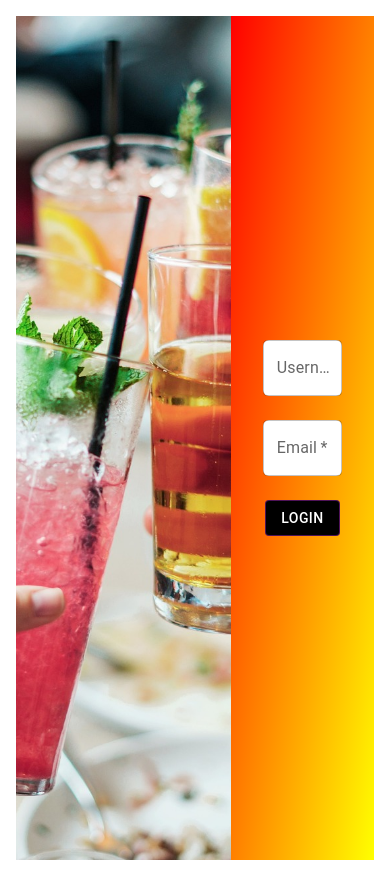
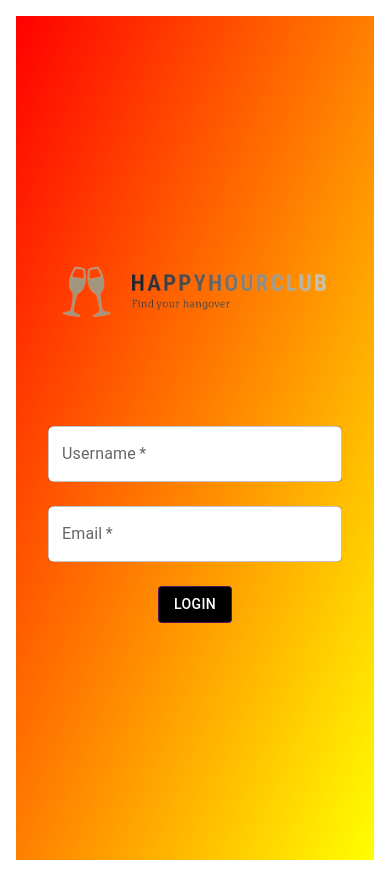
Before and after one commit to LionAB/HappyHourClub, a React (Vite) app: page /login in a window 390 px wide. Built offline with nearby package versions, Linux system fonts and the light colour scheme.

Commit message:
added logo and responsives rules for cellphones

```diff
--- a/src/views/LoginPage/LoginPage.css
+++ b/src/views/LoginPage/LoginPage.css
@@ -2,6 +2,7 @@
     display: flex;
     justify-content: stretch;
     height: 100vh;
+    flex-wrap: wrap;
 }
 
 .login-image{
@@ -26,6 +27,12 @@ form {
     align-items: center;
 }
 
+.logo-login {
+    width: 100%;
+    max-width: 300px;
+    margin-bottom: 6rem;
+}
+
 /* .MuiInputBase-input  {
     background: white;
 
@@ -35,3 +42,15 @@ form {
     background: white;
     border-radius: 6px
   }
+
+  /* For cellphones, the image will be completely removed and the login screen fully displayed */
+
+  @media (max-width: 480px) {
+    form {
+      flex: 0 0 100%;
+    }
+
+    .login-image {
+      display: none;
+    }
+  }
--- a/src/views/LoginPage/LoginPage.tsx
+++ b/src/views/LoginPage/LoginPage.tsx
@@ -40,6 +40,7 @@ export default function LoginPage() {
                 <img className="image-login" src="../src/assets/images/gens-qui-trinquent.jpg"/>
             </div>
         <form autoComplete="off" onSubmit={handleSubmit}>
+            <img className="logo-login" src="../src/assets/images/Happy-hour-logo-sans-fond.png"/>
 
 
                  <TextField
```
Also changed, not shown: src/assets/images/Happy-hour-logo-sans-fond.png (added).
